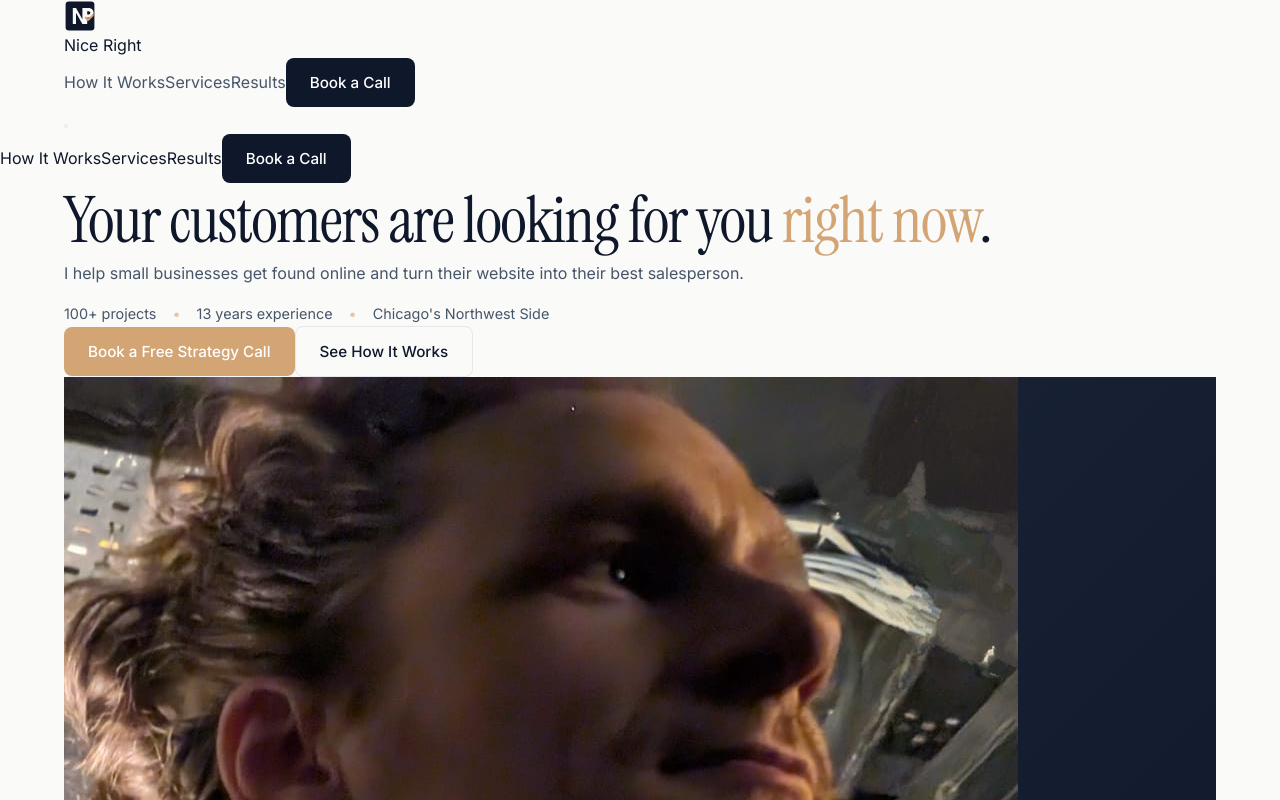
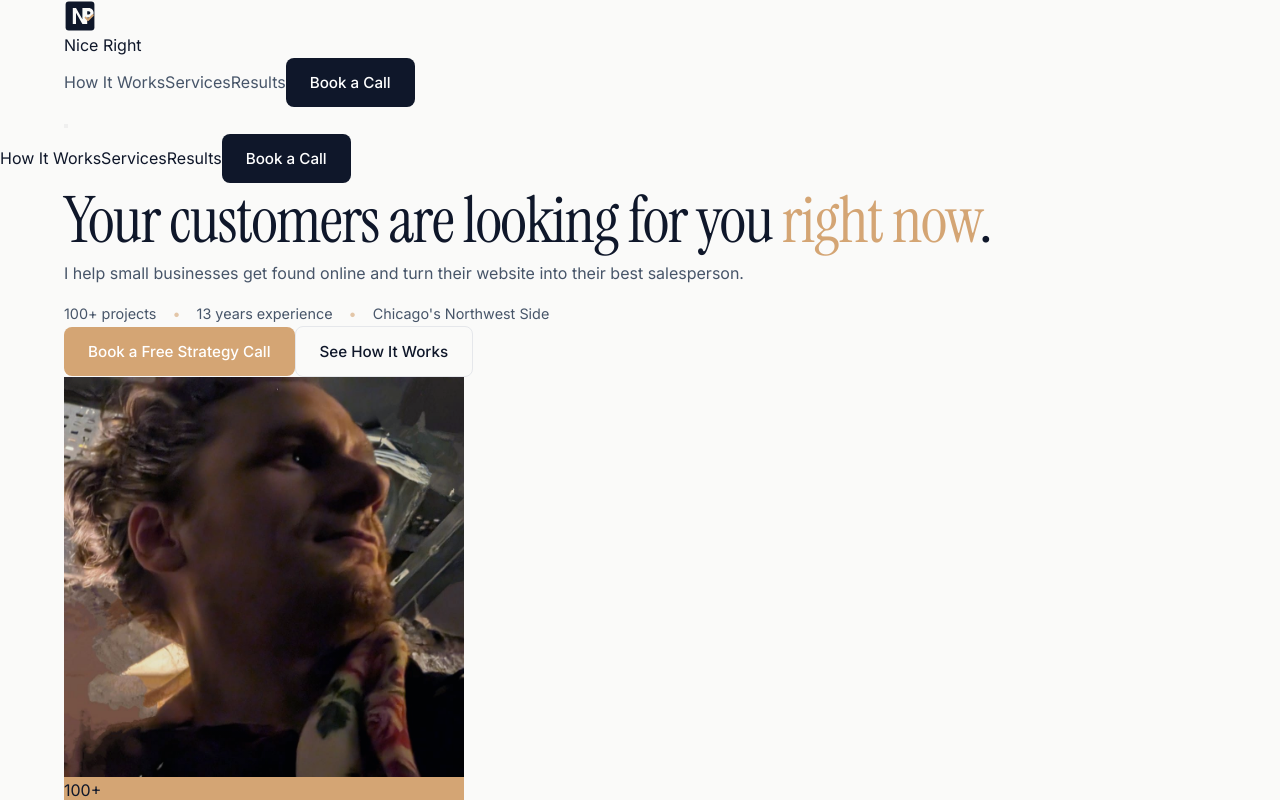
Before and after one commit to mrcn/nice-right, a Next.js app: page / in a window 1280 px wide. Shown: the top 800 px of the page. Built offline with nearby package versions, Linux system fonts and the light colour scheme.

Commit message:
fix: constrain hero, about, and results images to proper sizes

```diff
--- a/app/new-site/sections/About.tsx
+++ b/app/new-site/sections/About.tsx
@@ -42,18 +42,27 @@ export default function About() {
           </div>
 
           <div className="order-1 lg:order-2 flex justify-center">
-            <div className="relative max-w-sm">
+            <div
+              className="relative"
+              style={{ maxWidth: '350px', width: '100%' }}
+            >
               <div
-                className="aspect-[3/4] rounded-2xl overflow-hidden shadow-xl"
+                className="rounded-2xl overflow-hidden shadow-xl"
                 style={{
                   background:
                     'linear-gradient(135deg, var(--nr-navy-light) 0%, var(--nr-navy) 100%)',
+                  aspectRatio: '3 / 4',
                 }}
               >
                 <img
                   src="/images/me-low.jpg"
                   alt="Marcin Dabrowski"
-                  className="w-full h-full object-cover opacity-90"
+                  style={{
+                    width: '100%',
+                    height: '100%',
+                    objectFit: 'cover',
+                    opacity: 0.9,
+                  }}
                 />
               </div>
             </div>
--- a/app/new-site/sections/Hero.tsx
+++ b/app/new-site/sections/Hero.tsx
@@ -98,19 +98,29 @@ export default function Hero() {
           <div
             ref={imageRef}
             className="order-1 lg:order-2 flex justify-center"
+            style={{ maxWidth: '100%' }}
           >
-            <div className="relative w-full max-w-md">
+            <div
+              className="relative"
+              style={{ width: '100%', maxWidth: '400px' }}
+            >
               <div
-                className="aspect-square rounded-2xl overflow-hidden shadow-2xl"
+                className="rounded-2xl overflow-hidden shadow-2xl"
                 style={{
                   background:
                     'linear-gradient(135deg, var(--nr-navy-light) 0%, var(--nr-navy) 100%)',
+                  aspectRatio: '1 / 1',
                 }}
               >
                 <img
                   src="/images/me-low.jpg"
                   alt="Marcin Dabrowski"
-                  className="w-full h-full object-cover opacity-90"
+                  style={{
+                    width: '100%',
+                    height: '100%',
+                    objectFit: 'cover',
+                    opacity: 0.9,
+                  }}
                 />
               </div>
 
--- a/app/new-site/sections/Results.tsx
+++ b/app/new-site/sections/Results.tsx
@@ -41,11 +41,19 @@ export default function Results() {
           {caseStudies.map((study, index) => (
             <a key={index} href={study.link} className="group block">
               <div className="nr-card overflow-hidden">
-                <div className="aspect-video overflow-hidden mb-6 -mx-8 -mt-8">
+                <div
+                  className="overflow-hidden mb-6 -mx-8 -mt-8"
+                  style={{ aspectRatio: '16 / 9' }}
+                >
                   <img
                     src={study.image}
                     alt={study.headline}
-                    className="w-full h-full object-cover transition-transform duration-500 group-hover:scale-105"
+                    style={{
+                      width: '100%',
+                      height: '100%',
+                      objectFit: 'cover',
+                      transition: 'transform 500ms',
+                    }}
                   />
                 </div>
 
```
